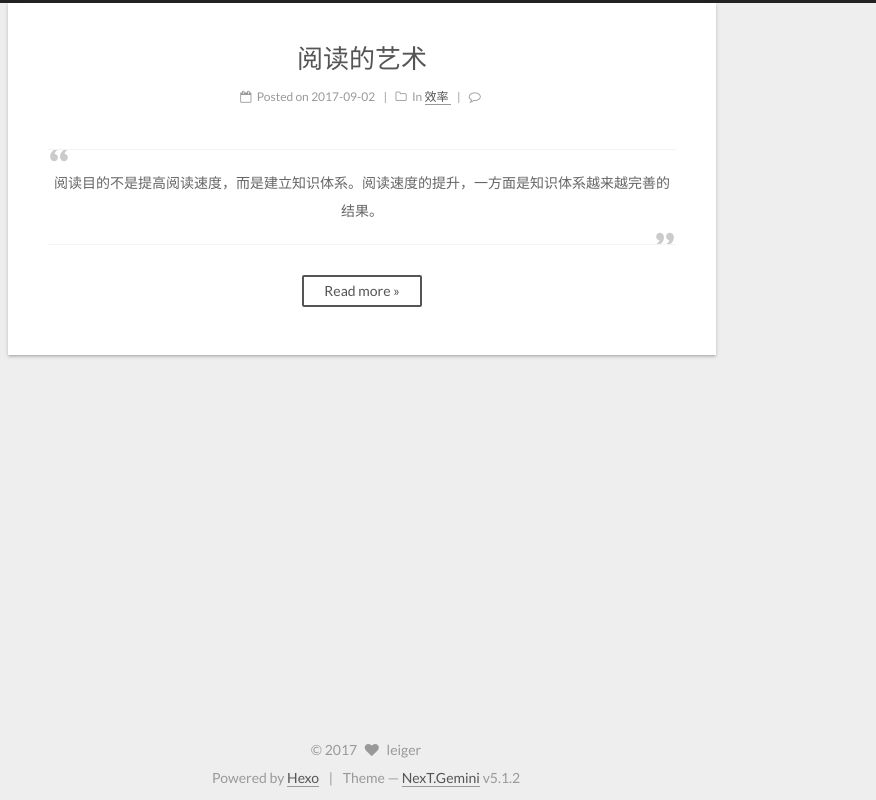
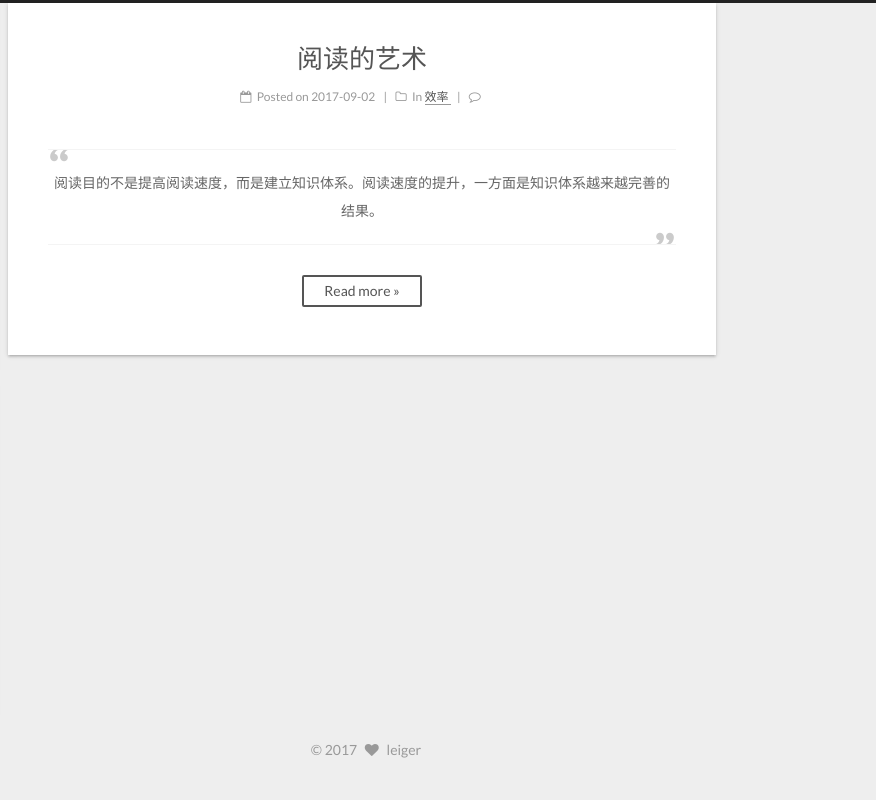
Before and after one commit to leiger/leiger.github.io, a plain HTML site: page index.html in a window 1280 px wide. Shown: the full height of the page, 404-1280 px from the left. Drawn offline with Linux system fonts and the light colour scheme.

Commit message:
Site updated: 2017-09-03 00:00:22

```diff
--- a/css/main.css
+++ b/css/main.css
@@ -1942,7 +1942,7 @@ pre .javascript .function {
   width: 4px;
   height: 4px;
   border-radius: 50%;
-  background: #ff6347;
+  background: #4e4e7d;
 }
 .links-of-blogroll {
   font-size: 13px;
--- a/index.html
+++ b/index.html
@@ -614,13 +614,6 @@
 </div>
 
 
-  <div class="powered-by">Powered by <a class="theme-link" href="https://hexo.io">Hexo</a></div>
-
-  <span class="post-meta-divider">|</span>
-
-  <div class="theme-info">Theme &mdash; <a class="theme-link" href="https://github.com/iissnan/hexo-theme-next">NexT.Gemini</a> v5.1.2</div>
-
-
 
 
 
```
Also changed, not shown: 2017/09/02/阅读的艺术/index.html (+0 -7 lines), about/index.html (+0 -7 lines), archives/2017/09/index.html (+0 -7 lines), archives/2017/index.html (+0 -7 lines), archives/index.html (+0 -7 lines), categories/index.html (+0 -7 lines), categories/效率/index.html (+0 -7 lines), tags/index.html (+0 -7 lines), tags/read/index.html (+0 -7 lines).
